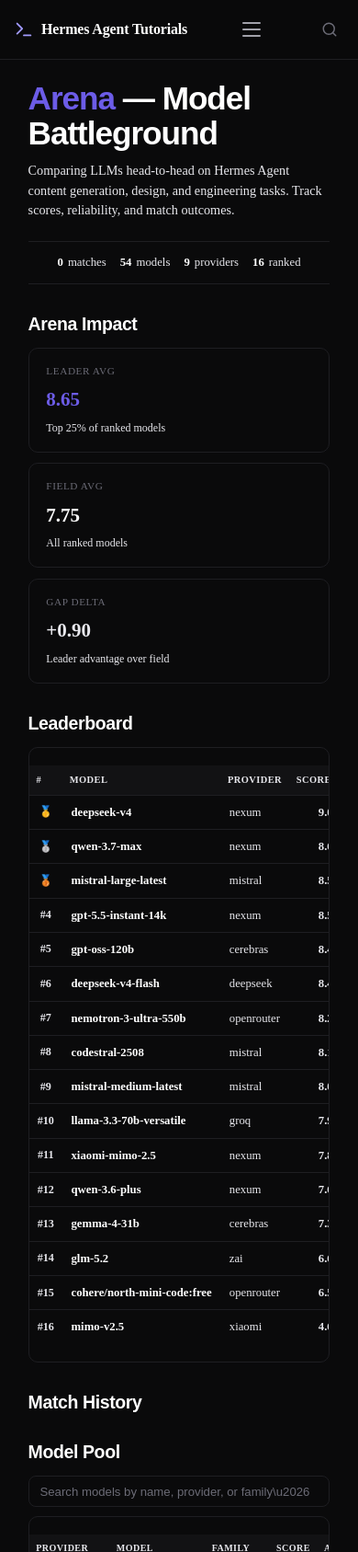
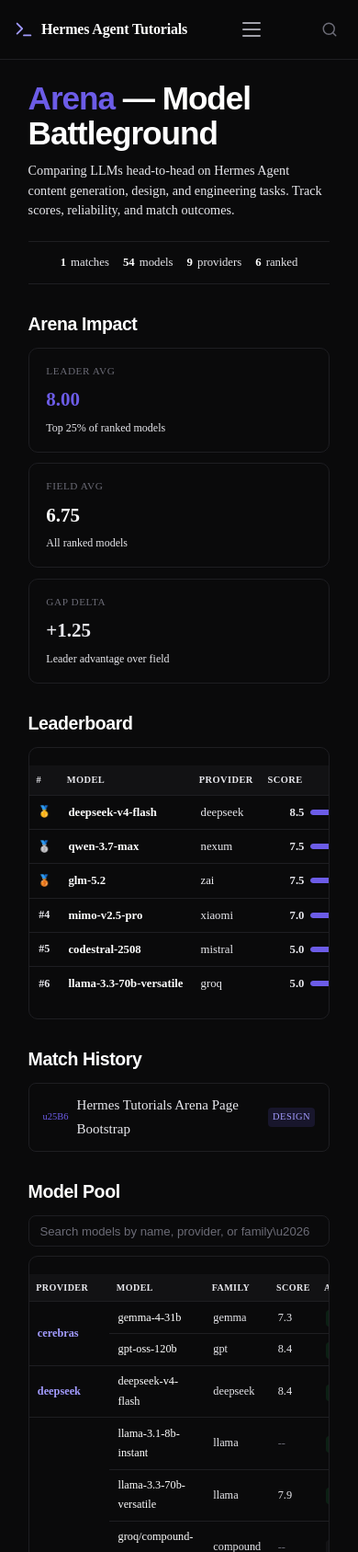
Before and after one commit to driphtyio/hermes-tutorials, an Astro site: page /arena in a window 390 px wide. Shown: the top 1687 px of the page at 92% size. Built offline with nearby package versions, Linux system fonts and the light colour scheme; Astro itself is replaced by a stand-in of ours.

Commit message:
auto: pre-deploy commit 2026-07-17-194721

```diff
--- a/src/data/hermestuts-arena.json
+++ b/src/data/hermestuts-arena.json
@@ -701,6 +701,171 @@
     },
     "last_updated": "2026-07-14"
   },
-  "matches": [],
-  "leaderboard": []
+  "matches": [
+    {
+      "id": "hermestuts-arena-bootstrap",
+      "date": "2026-07-17",
+      "type": "design",
+      "topic": "Hermes Tutorials Arena Page Bootstrap",
+      "winner": "deepseek-v4-flash",
+      "results": [
+        {
+          "rank": 1,
+          "model": "deepseek-v4-flash",
+          "model_id": "deepseek-v4-flash",
+          "provider": "deepseek",
+          "family": "deepseek",
+          "score": 8.5,
+          "strengths": [
+            "Purple theme consistent throughout",
+            "Table-based 16-row leaderboard",
+            "Compact stats bar without card wrappers",
+            "Arena Impact with gap delta",
+            "All 7 sections complete with feedback"
+          ],
+          "weaknesses": [
+            "W/L shows dashes (no local match data yet)"
+          ]
+        },
+        {
+          "rank": 2,
+          "model": "qwen-3.7-max",
+          "model_id": "qwen-3.7-max",
+          "provider": "nexum",
+          "family": "qwen",
+          "score": 7.5,
+          "strengths": [
+            "Best widescreen support (5 breakpoints)",
+            "Match history with PASS/ISSUES badges"
+          ],
+          "weaknesses": [
+            "BUG: BEST column shows family names not scores",
+            "Stats less compact than winner"
+          ]
+        },
+        {
+          "rank": 3,
+          "model": "glm-5.2",
+          "model_id": "glm-5.2",
+          "provider": "zai",
+          "family": "glm",
+          "score": 7.5,
+          "strengths": [
+            "4 widescreen breakpoints",
+            "Feedback section present",
+            "Router filter"
+          ],
+          "weaknesses": [
+            "Similar to deepseek but less polished landing page styling"
+          ]
+        },
+        {
+          "rank": 4,
+          "model": "mimo-v2.5-pro",
+          "model_id": "mimo-v2.5-pro",
+          "provider": "xiaomi",
+          "family": "xiaomi",
+          "score": 7.0,
+          "strengths": [
+            "4 widescreen breakpoints",
+            "Feedback section present"
+          ],
+          "weaknesses": [
+            "Less refined table styling",
+            "Stats bar less compact"
+          ]
+        },
+        {
+          "rank": 5,
+          "model": "codestral-2508",
+          "model_id": "codestral-2508",
+          "provider": "mistral",
+          "family": "codestral",
+          "score": 5.0,
+          "strengths": [
+            "Table-based leaderboard"
+          ],
+          "weaknesses": [
+            "Missing process feedback section entirely"
+          ]
+        },
+        {
+          "rank": 6,
+          "model": "llama-3.3-70b-versatile",
+          "model_id": "llama-3.3-70b-versatile",
+          "provider": "groq",
+          "family": "llama",
+          "score": 5.0,
+          "strengths": [
+            "Table-based leaderboard"
+          ],
+          "weaknesses": [
+            "Missing process feedback section entirely"
+          ]
+        }
+      ]
+    }
+  ],
+  "leaderboard": [
+    {
+      "model": "deepseek-v4-flash",
+      "provider": "deepseek",
+      "family": "deepseek",
+      "wins": 1,
+      "losses": 0,
+      "matches": 1,
+      "bestScore": 8.5,
+      "avgScore": 8.5
+    },
+    {
+      "model": "qwen-3.7-max",
+      "provider": "nexum",
+      "family": "qwen",
+      "wins": 0,
+      "losses": 1,
+      "matches": 1,
+      "bestScore": 7.5,
+      "avgScore": 7.5
+    },
+    {
+      "model": "glm-5.2",
+      "provider": "zai",
+      "family": "glm",
+      "wins": 0,
+      "losses": 1,
+      "matches": 1,
+      "bestScore": 7.5,
+      "avgScore": 7.5
+    },
+    {
+      "model": "mimo-v2.5-pro",
+      "provider": "xiaomi",
+      "family": "xiaomi",
+      "wins": 0,
+      "losses": 1,
+      "matches": 1,
+      "bestScore": 7.0,
+      "avgScore": 7.0
+    },
+    {
+      "model": "codestral-2508",
+      "provider": "mistral",
+      "family": "codestral",
+      "wins": 0,
+      "losses": 1,
+      "matches": 1,
+      "bestScore": 5.0,
+      "avgScore": 5.0
+    },
+    {
+      "model": "llama-3.3-70b-versatile",
+      "provider": "groq",
+      "family": "llama",
+      "wins": 0,
+      "losses": 1,
+      "matches": 1,
+      "bestScore": 5.0,
+      "avgScore": 5.0
+    }
+  ]
 }
--- a/src/pages/arena.astro
+++ b/src/pages/arena.astro
@@ -8,58 +8,33 @@
 
 const { matches, leaderboard, model_pool, stability } = arenaData;
 
-// ── Computed leaderboard from model_pool (benchmark_score descending) ──
-const computedLeaderboard = model_pool
-  .filter(m => typeof m.benchmark_score === 'number')
-  .sort((a, b) => b.benchmark_score - a.benchmark_score)
-  .map((m, i) => ({
-    rank: i + 1,
-    model: m.model,
-    provider: m.provider,
-    score: m.benchmark_score,
-    matches: m.matches_played ?? 0,
-    reliability: m.reliability ?? 0,
-    benchmark_weight: m.benchmark_weight ?? 0,
-  }));
-
 // ── Stats ──
 const totalModels = model_pool.length;
 const totalProviders = [...new Set(model_pool.map(m => m.provider))].length;
-const rankedModels = computedLeaderboard.length;
-const totalMatches = arenaData.arena?.total_matches ?? 0;
+const rankedModels = leaderboard.length;
+const totalMatches = matches.length;
 
 // ── Impact ──
 let leaderAvg = 0;
 let fieldAvg = 0;
-if (computedLeaderboard.length > 0) {
-  const topQuarter = Math.max(1, Math.ceil(computedLeaderboard.length * 0.25));
-  const topModels = computedLeaderboard.slice(0, topQuarter);
-  leaderAvg = topModels.reduce((s, m) => s + m.score, 0) / topModels.length;
-  fieldAvg = computedLeaderboard.reduce((s, m) => s + m.score, 0) / computedLeaderboard.length;
+if (leaderboard.length > 0) {
+  const topQuarter = Math.max(1, Math.ceil(leaderboard.length * 0.25));
+  const topModels = leaderboard.slice(0, topQuarter);
+  leaderAvg = topModels.reduce((s, m) => s + m.avgScore, 0) / topModels.length;
+  fieldAvg = leaderboard.reduce((s, m) => s + m.avgScore, 0) / leaderboard.length;
+} else {
+  // fallback: use model_pool benchmark scores if no matches played yet
+  const withScore = model_pool.filter(m => typeof m.benchmark_score === 'number').sort((a, b) => b.benchmark_score - a.benchmark_score);
+  if (withScore.length > 0) {
+    const topQuarter = Math.max(1, Math.ceil(withScore.length * 0.25));
+    leaderAvg = withScore.slice(0, topQuarter).reduce((s, m) => s + m.benchmark_score, 0) / topQuarter;
+    fieldAvg = withScore.reduce((s, m) => s + m.benchmark_score, 0) / withScore.length;
+  }
 }
 const gapDelta = leaderAvg - fieldAvg;
 
-// ── Feedback JSON ──
-let feedbackData = null;
-try {
-  const raw = fs.readFileSync('/home/techgeek/.hermes/arena/arena-feedback.json', 'utf-8');
-  feedbackData = JSON.parse(raw);
-} catch {
-  feedbackData = null;
-}
-
-const feedbackMatches = feedbackData?.matches ?? [];
-const feedbackFiltered = feedbackMatches.filter(m => m.type !== 'router-selection');
-const totalAnalyzed = feedbackData?.total_matches_analyzed ?? 0;
-const cleanRate = feedbackData?.clean_match_rate ?? 0;
-const issues = feedbackData?.recurring_issues ?? [];
-const topIssue = issues.length > 0 ? issues.reduce((a, b) => (a.count > b.count ? a : b)) : null;
-const autoBriefLines = feedbackFiltered
-  .filter(m => m.auto_brief_line)
-  .map(m => m.auto_brief_line);
-const latestSuggestion = feedbackFiltered.length > 0
-  ? feedbackFiltered[feedbackFiltered.length - 1]?.suggestions?.[0]?.text
-  : null;
+// ── Local matches only ──
+const localMatches = matches.filter(m => m.type !== 'router-selection');
 
 // ── Provider grouping (for model pool) ──
 const providerGroups = model_pool.reduce((acc, m) => {
@@ -628,7 +603,7 @@
       <!-- ── Leaderboard ── -->
       <section class="section">
         <h2 class="section-title">Leaderboard</h2>
-        {computedLeaderboard.length > 0 ? (
+        {leaderboard.length > 0 ? (
           <div class="arena-table-wrap">
             <table class="arena-table">
               <thead>
@@ -643,22 +618,22 @@
                 </tr>
               </thead>
               <tbody>
-                {computedLeaderboard.map(entry => (
+                {leaderboard.map((entry, i) => (
                   <tr>
-                    <td class="rank-cell">{rankBadge(entry.rank)}</td>
+                    <td class="rank-cell">{i < 3 ? ['🥇', '🥈', '🥉'][i] : `#${i + 1}`}</td>
                     <td class="model-cell">{entry.model}</td>
                     <td class="provider-cell">{entry.provider}</td>
                     <td>
                       <div class="score-bar-wrap">
-                        <span class="score-cell">{entry.score.toFixed(1)}</span>
+                        <span class="score-cell">{entry.avgScore.toFixed(1)}</span>
                         <div class="score-bar-bg">
-                          <div class="score-bar-fill" style={`width: ${(entry.score / 10) * 100}%`}></div>
+                          <div class="score-bar-fill" style={`width: ${(entry.avgScore / 10) * 100}%`}></div>
                         </div>
                       </div>
                     </td>
                     <td class="matches-cell">{entry.matches}</td>
-                    <td class="wl-cell">&mdash;</td>
-                    <td class="best-cell">-</td>
+                    <td class="wl-cell">{entry.wins}/{entry.losses}</td>
+                    <td class="best-cell">{entry.bestScore.toFixed(1)}</td>
                   </tr>
                 ))}
               </tbody>
@@ -675,9 +650,9 @@
       <!-- ── Match History ── -->
       <section class="section">
         <h2 class="section-title">Match History</h2>
-        {feedbackFiltered.length > 0 ? (
+        {localMatches.length > 0 ? (
           <div class="match-list">
-            {feedbackFiltered.map(m => (
+            {localMatches.map(m => (
               <details class="match-item">
                 <summary>
                   <span>{m.topic}</span>
@@ -685,32 +660,18 @@
                 </summary>
                 <div class="match-detail">
                   <div><strong>Date:</strong> {m.date}</div>
-                  <div><strong>ID:</strong> {m.match_id}</div>
-                  {m.signals && m.signals.length > 0 && (
-                    <div>
-                      <strong>Signals:</strong>
-                      <ul class="signal-list">
-                        {m.signals.map(s => <li>{s}</li>)}
-                      </ul>
-                    </div>
-                  )}
-                  {m.suggestions && m.suggestions.length > 0 && (
-                    <div>
-                      <strong>Suggestions:</strong>
-                      {m.suggestions.map(s => (
-                        <div class="suggestion-text">
-                          <span style={`color: var(--${s.severity === 'high' ? 'red' : s.severity === 'medium' ? 'yellow' : 'text-dim'})`}>
-                            [{s.severity}]
-                          </span>{' '}
-                          {s.text}
+                  <div><strong>Winner:</strong> {m.winner}</div>
+                  {m.results && m.results.length > 0 && (
+                    <div class="match-results-list">
+                      <strong>Results:</strong>
+                      {m.results.sort((a, b) => a.rank - b.rank).map(r => (
+                        <div class={`result-entry ${r.rank === 1 ? 'result-winner' : ''}`}>
+                          <span class="result-rank">{r.rank === 1 ? '🥇' : r.rank === 2 ? '🥈' : r.rank === 3 ? '🥉' : `#${r.rank}`}</span>
+                          <span class="result-model">{r.model}</span>
+                          <span class="result-provider">{r.provider}</span>
+                          <span class="result-score">{r.score.toFixed(1)}/10</span>
                         </div>
                       ))}
-                    </div>
-                  )}
-                  {m.clean && <span class="clean-badge">Clean Match</span>}
-                  {m.auto_brief_line && (
-                    <div class="auto-brief">
-                      <span class="ab-label">AUTO-BRIEF:</span> {m.auto_brief_line}
                     </div>
                   )}
                 </div>
@@ -773,51 +734,14 @@
       <!-- ── Process Feedback ── -->
       <section class="section">
         <h2 class="section-title">Process Feedback</h2>
-        {feedbackData ? (
-          <>
-            <div class="feedback-bar">
-              <div class="feedback-stat">
-                <div class="fb-num">{totalAnalyzed}</div>
-                <div class="fb-label">Analyzed</div>
-              </div>
-              <div class="feedback-stat">
-                <div class="fb-num">{cleanRate}%</div>
-                <div class="fb-label">Clean Rate</div>
-              </div>
-              <div class="feedback-stat">
-                <div class="fb-num">{topIssue ? `${topIssue.issue} (${topIssue.count})` : 'None'}</div>
-                <div class="fb-label">Top Issue</div>
-              </div>
-            </div>
-            {feedbackFiltered.some(m => m.suggestions && m.suggestions.length > 0) && (
-              <div class="suggestions-box">
-                <div class="sug-title">Recent Suggestions</div>
-                {feedbackFiltered.slice(-3).reverse().map(m => (
-                  m.suggestions && m.suggestions.length > 0 && m.suggestions.map(s => (
-                    <div class="sug-item">
-                      <strong>{m.topic}:</strong> {s.text}
-                    </div>
-                  ))
-                ))}
-              </div>
-            )}
-            {autoBriefLines.length > 0 && (
-              <div class="auto-brief-box">
-                <span class="ab-label">AUTO-BRIEF:</span>
-                {autoBriefLines.slice(-2).join(' | ')}
-              </div>
-            )}
-          </>
-        ) : (
-          <div class="empty-state">
-            <p>No feedback data available.</p>
-          </div>
-        )}
+        <div class="empty-state">
+          <p>Process feedback will appear once arena matches are analyzed.</p>
+        </div>
       </section>
 
       <!-- ── Last Updated ── -->
       <div class="last-updated">
-        Arena data last updated: <strong>{lastUpdated}</strong>
+        Arena data last updated: <strong>{stability.last_updated || 'N/A'}</strong>
       </div>
 
     </main>
```
